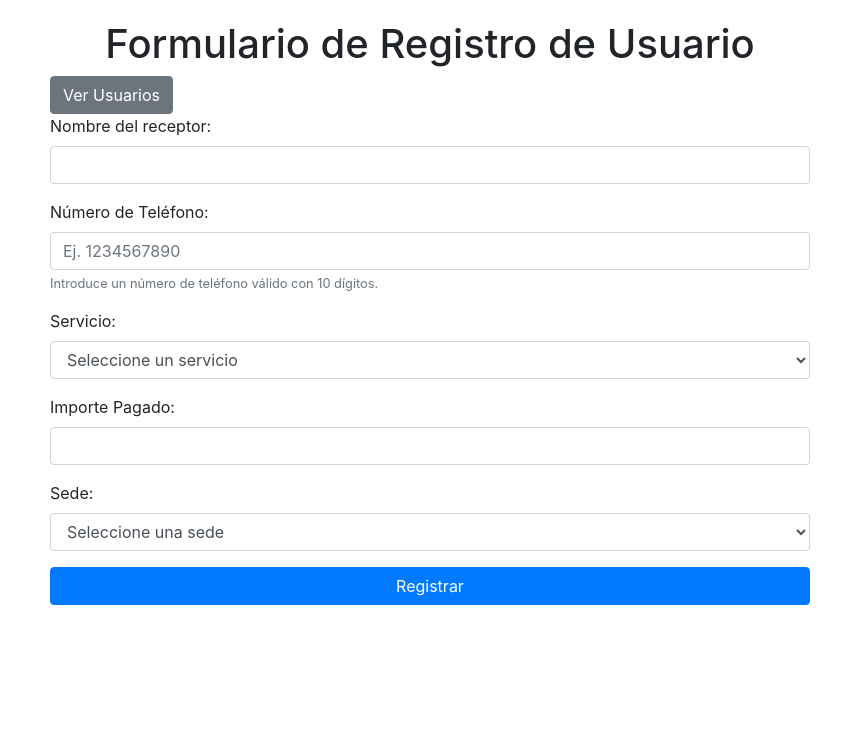
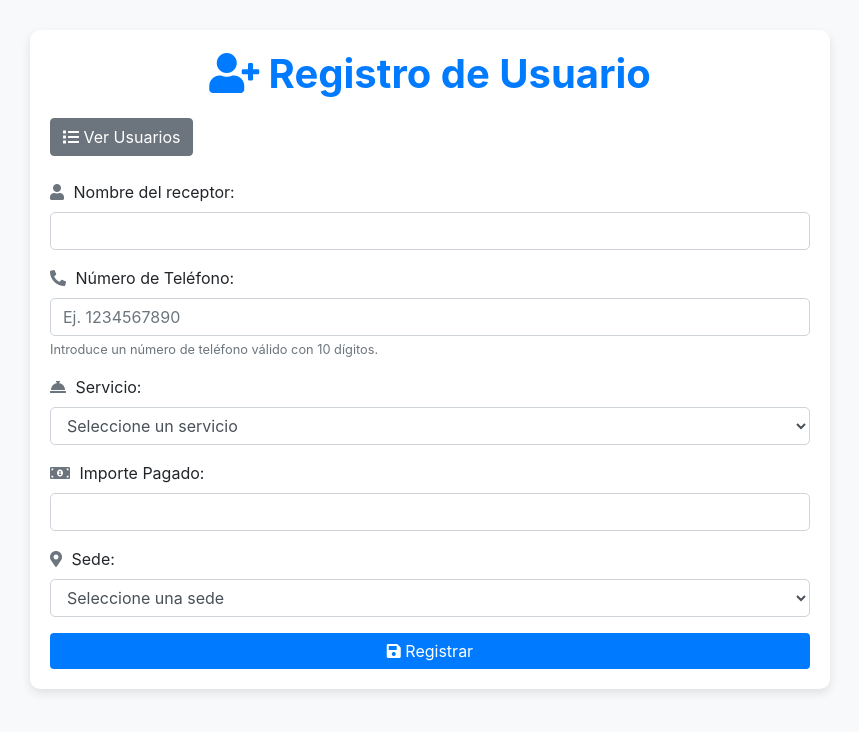
Before and after one commit to GabrielIturreCs/RegristroPacientes, an Electron app: page frontend/dist/formulario.html in a window 1280 px wide. Shown: the whole page, without its empty margins (210-1069 px from the left). Drawn offline with nearby package versions, Linux system fonts and the light colour scheme.

Commit message:
agrego frontend mejorado. para cada html

```diff
--- a/frontend/dist/formulario.html
+++ b/frontend/dist/formulario.html
@@ -6,23 +6,53 @@
     <title>Formulario de Registro de Usuario</title>
     <!-- Enlaza el CSS de Bootstrap -->
     <link href="https://stackpath.bootstrapcdn.com/bootstrap/4.5.2/css/bootstrap.min.css" rel="stylesheet">
+    <link href="https://cdnjs.cloudflare.com/ajax/libs/font-awesome/5.15.4/css/all.min.css" rel="stylesheet">
     <script src="facturaservice.js" defer></script>
     <style>
+        body {
+            background-color: #f8f9fa;
+        }
         .form-container {
             max-width: 800px;
-            margin: auto;
+            margin: 30px auto;
             padding: 20px;
+            background-color: #ffffff;
+            border-radius: 10px;
+            box-shadow: 0 4px 10px rgba(0, 0, 0, 0.1);
         }
-        .alert {
-            margin-top: 20px;
+        h1 {
+            color: #007bff;
+            font-weight: bold;
+            margin-bottom: 20px;
+        }
+        .btn-primary {
+            background-color: #007bff;
+            border: none;
+            transition: background-color 0.3s ease, transform 0.2s ease;
+        }
+        .btn-primary:hover {
+            background-color: #0056b3;
+            transform: scale(1.05);
+        }
+        .form-group input, .form-group select {
+            border-radius: 5px;
+            transition: box-shadow 0.3s ease;
+        }
+        .form-group input:focus, .form-group select:focus {
+            box-shadow: 0 0 5px rgba(0, 123, 255, 0.8);
+            border-color: #007bff;
         }
         .spinner-container {
             display: none;
             text-align: center;
             margin-top: 20px;
         }
+        label i {
+            margin-right: 5px;
+            color: #6c757d;
+        }
     </style>
-<!-- Google tag (gtag.js) -->
+    <!-- Google tag (gtag.js) -->
 <script async src="https://www.googletagmanager.com/gtag/js?id=G-Z4955P11D1"></script>
 <script>
   window.dataLayer = window.dataLayer || [];
@@ -31,11 +61,12 @@
 
   gtag('config', 'G-Z4955P11D1');
 </script>
+
 </head>
 <body>
     <div class="container form-container">
-        <h1 class="text-center">Formulario de Registro de Usuario</h1>
-        <a href="usuarios.html" class="btn btn-secondary">Ver Usuarios</a>
+        <h1 class="text-center"><i class="fas fa-user-plus"></i> Registro de Usuario</h1>
+        <a href="usuarios.html" class="btn btn-secondary mb-4"><i class="fas fa-list"></i> Ver Usuarios</a>
 
         <!-- Contenedor para mensajes de éxito o error -->
         <div id="message-container"></div>
@@ -50,20 +81,20 @@
         <form id="user-form">
             <!-- Campo para nombre -->
             <div class="form-group">
-                <label for="name">Nombre del receptor:</label>
+                <label for="name"><i class="fas fa-user"></i> Nombre del receptor:</label>
                 <input type="text" class="form-control" id="name" name="name" required>
             </div>
 
             <!-- Campo para número de teléfono -->
             <div class="form-group">
-                <label for="phone">Número de Teléfono:</label>
+                <label for="phone"><i class="fas fa-phone-alt"></i> Número de Teléfono:</label>
                 <input type="tel" class="form-control" id="phone" name="phone" placeholder="Ej. 1234567890" required pattern="^\d{10}$">
                 <small class="form-text text-muted">Introduce un número de teléfono válido con 10 dígitos.</small>
             </div>
 
             <!-- Lista desplegable para servicios -->
             <div class="form-group">
-                <label for="service">Servicio:</label>
+                <label for="service"><i class="fas fa-concierge-bell"></i> Servicio:</label>
                 <select id="service" name="service" class="form-control" required>
                     <option value="">Seleccione un servicio</option>
                     <option value="implantes">Implantes</option>
@@ -83,21 +114,14 @@
 
             <!-- Campo para importe -->
             <div class="form-group">
-                <label for="amount">Importe Pagado:</label>
-                <input
-                    type="number"
-                    class="form-control"
-                    id="amount"
-                    name="amount"
-                    step="0.01"
-                    min="0"  <!-- Establece el mínimo permitido -->
-
+                <label for="amount"><i class="fas fa-money-bill-alt"></i> Importe Pagado:</label>
+                <input type="number" class="form-control" id="amount" name="amount" step="0.01" min="0">
                 <small id="amountError" class="text-danger" style="display: none;">Por favor, ingresa un valor positivo.</small>
             </div>
 
             <!-- Lista desplegable para sede -->
             <div class="form-group">
-                <label for="location">Sede:</label>
+                <label for="location"><i class="fas fa-map-marker-alt"></i> Sede:</label>
                 <select id="location" name="location" class="form-control" required>
                     <option value="">Seleccione una sede</option>
                     <option value="palpala">Palpala</option>
@@ -106,10 +130,9 @@
             </div>
 
             <!-- Botón de envío -->
-            <button type="submit" class="btn btn-primary btn-block">Registrar</button>
+            <button type="submit" class="btn btn-primary btn-block"><i class="fas fa-save"></i> Registrar</button>
         </form>
     </div>
-
     <script>
         // Función para mostrar mensaje de éxito
         function showMessage(message, isSuccess) {
@@ -179,5 +202,6 @@ amountInput.addEventListener('input', function (e) {
     }
 });
     </script>
+
 </body>
 </html>
```
Also changed, not shown: frontend/dist/index.html (+37 -8 lines), frontend/dist/usuarios.html (+51 -0 lines), 6 other files.
